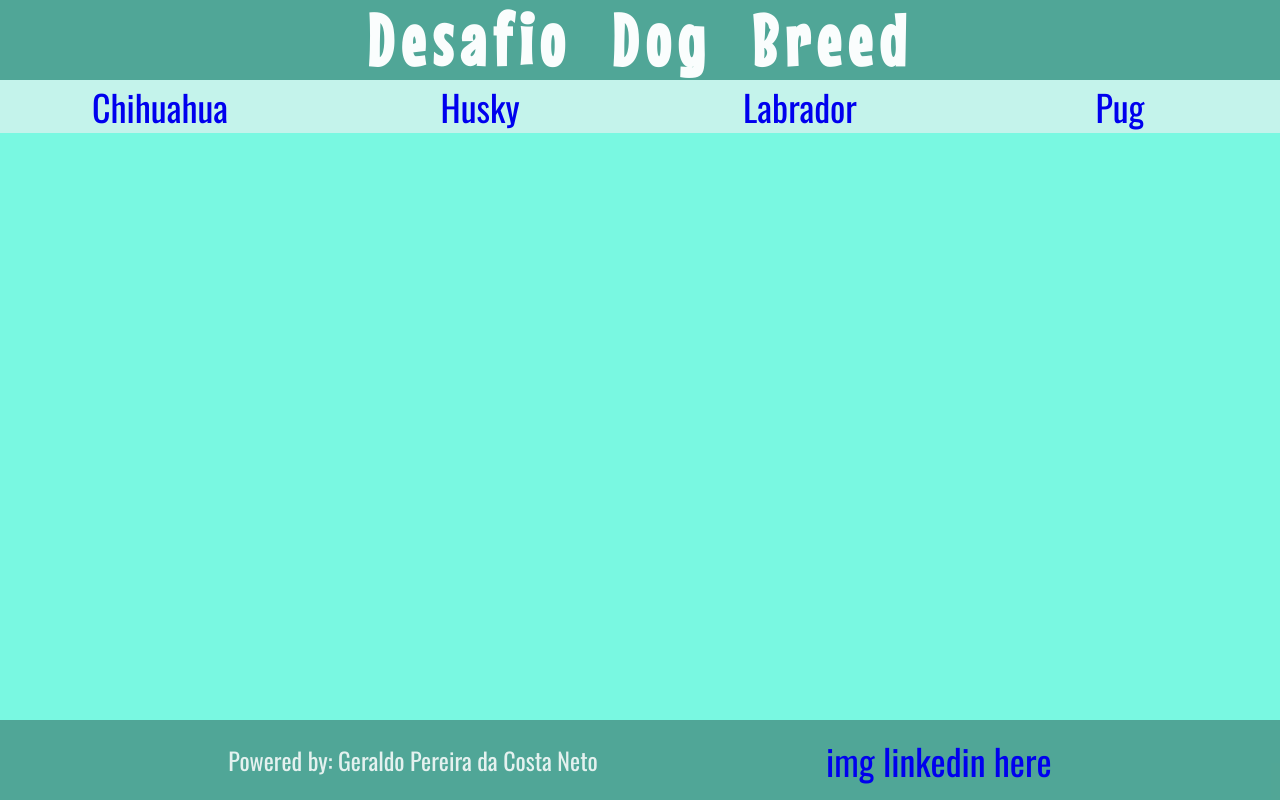
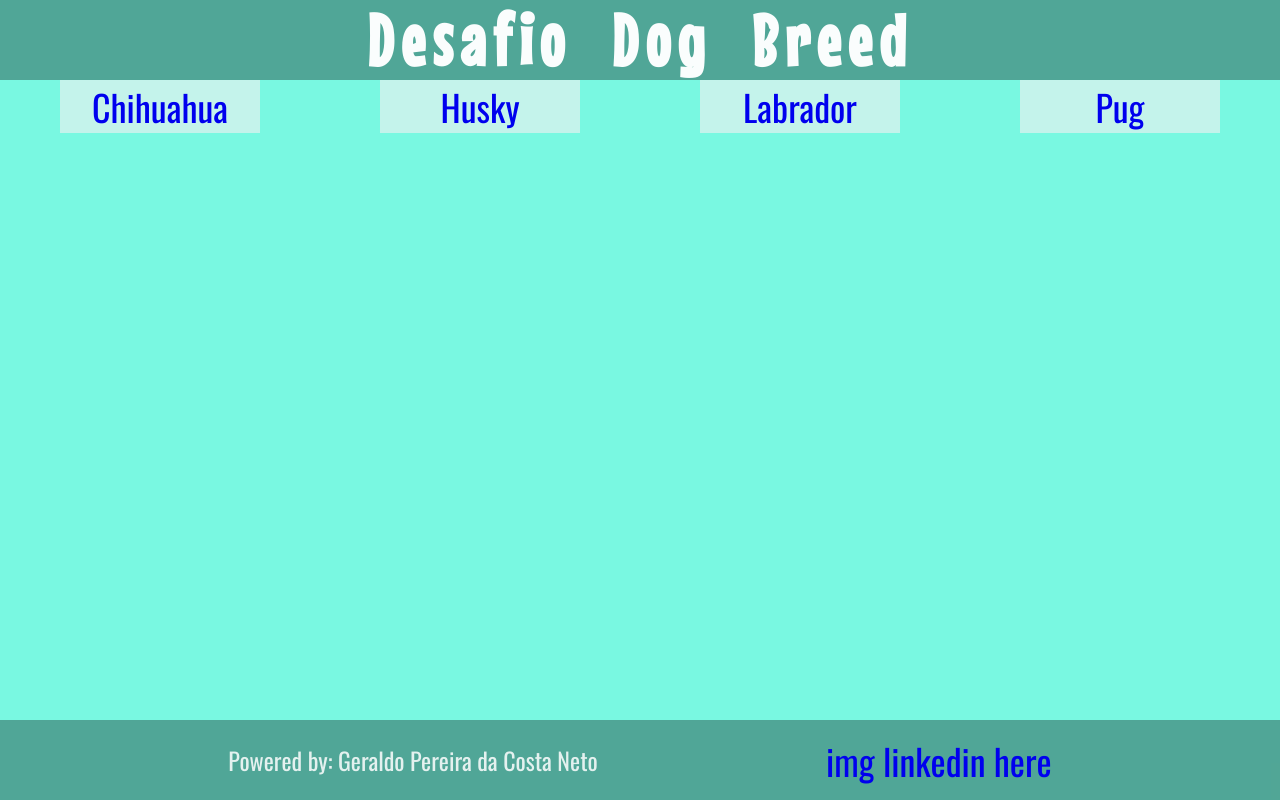
Before and after one commit to GeracNeto/dog-breed, a React (Vite) app: page /list in a window 1280 px wide. Built offline with nearby package versions, Linux system fonts and the light colour scheme.

Commit message:
Atualizado lista de raças na page List

```diff
--- a/src/pages/List/index.tsx
+++ b/src/pages/List/index.tsx
@@ -9,10 +9,10 @@ const List = () => {
     return(
         <div className="list">
             <ul>
-                <li><Link to='chihuahua'>Chihuahua</Link></li>
-                <li><Link to='Husky'>Husky</Link></li>
-                <li><Link to='Labrador'>Labrador</Link></li>
-                <li><Link to='Pug'>Pug</Link></li>
+                <Link to='chihuahua'><li>Chihuahua</li></Link>
+                <Link to='Husky'><li>Husky</li></Link>
+                <Link to='Labrador'><li>Labrador</li></Link>
+                <Link to='Pug'><li>Pug</li></Link>
             </ul>
         </div>
     );
```
